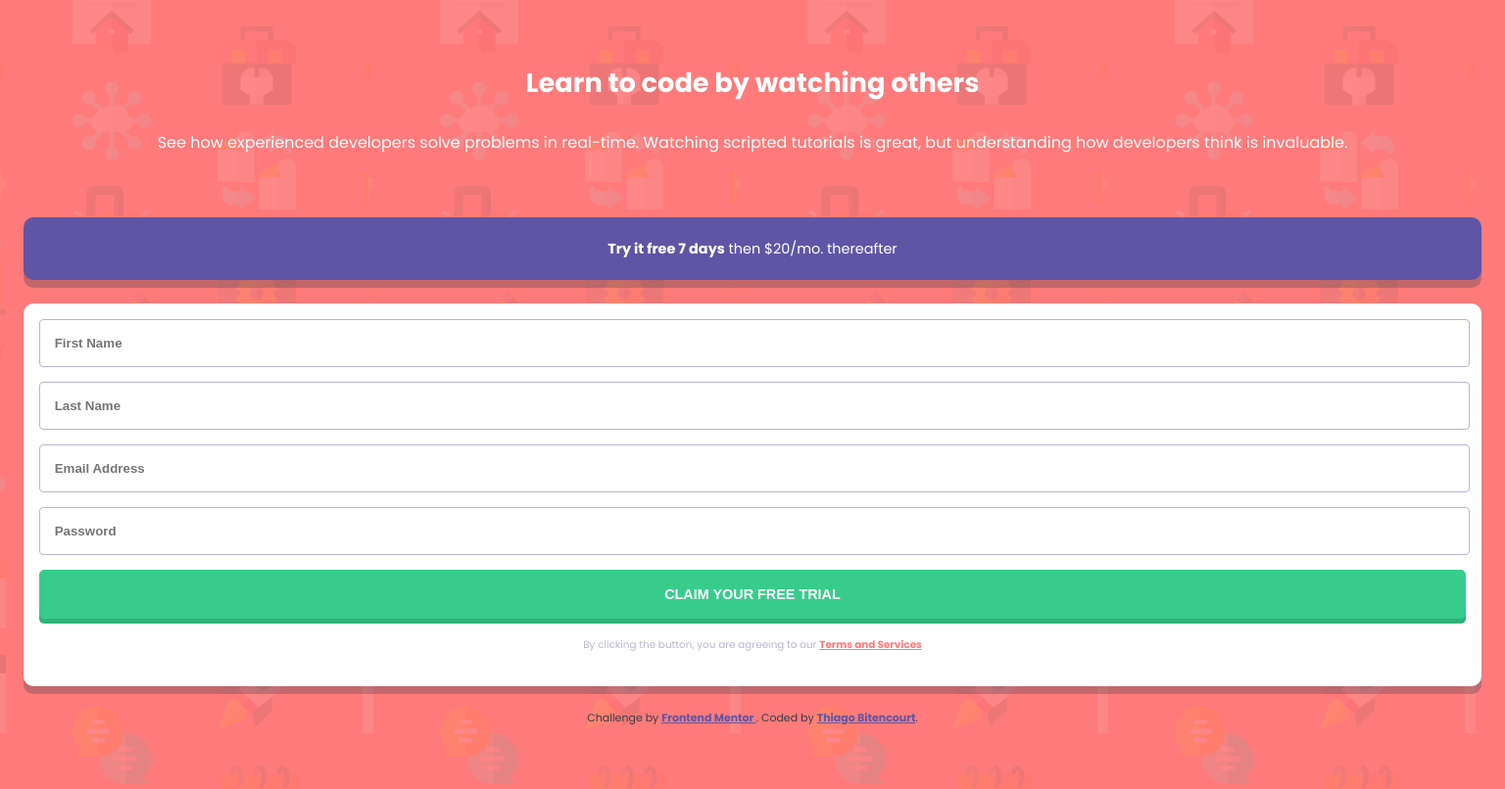
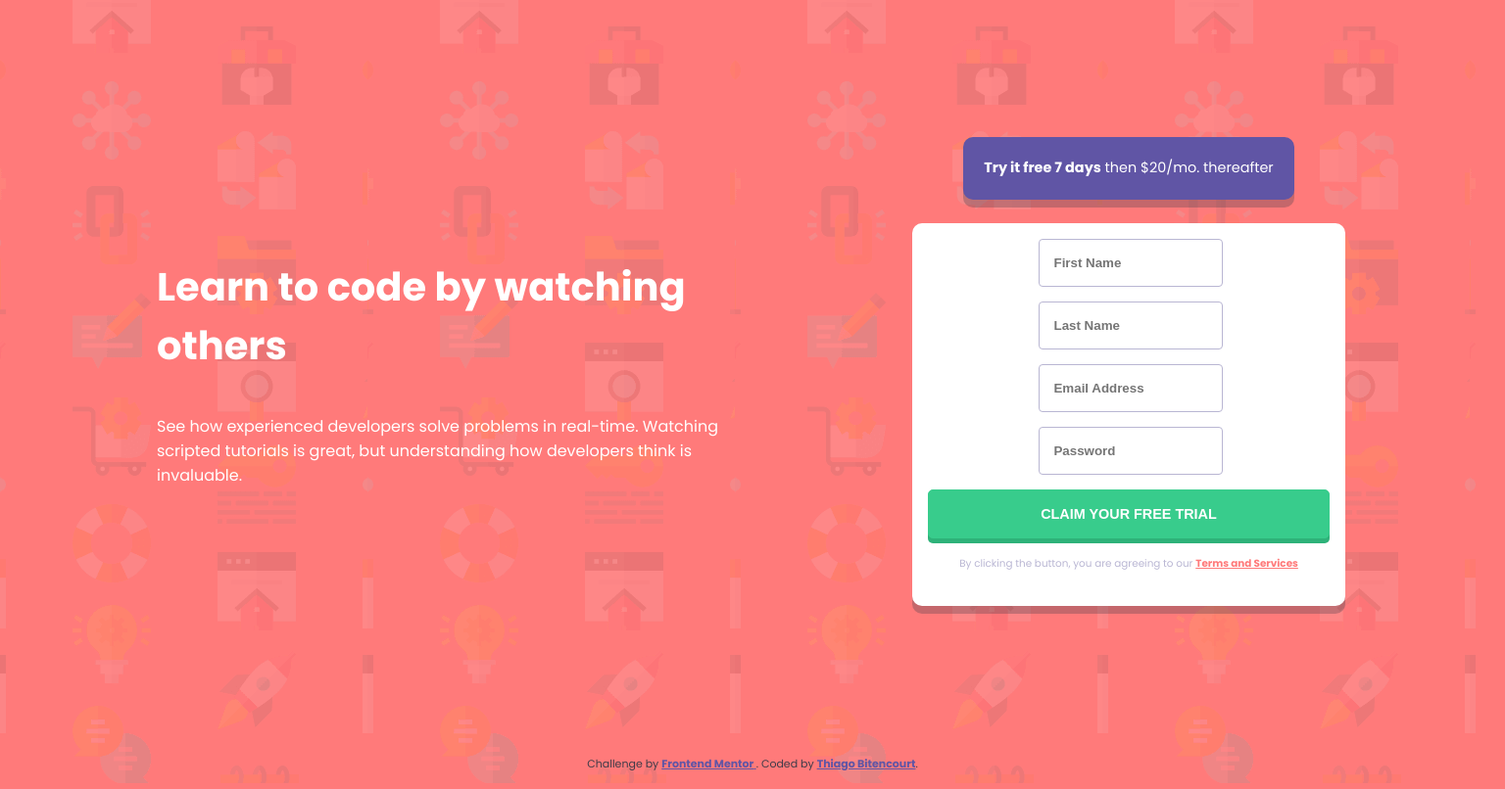
Before and after one commit to thiagobitencourt/frontend-mentor-sign-up-form, a plain HTML site: page index.html in a window 1536 px wide. Shown: the whole page at 98% size. Drawn offline with Linux system fonts and the light colour scheme.

Commit message:
Add desktop style

```diff
--- a/style.css
+++ b/style.css
@@ -163,3 +163,32 @@ a {
 .attribution a {
   color: var(--primary-blue);
 }
+
+/* DEKSTOP STYLES */
+@media screen and (min-width: 1333px) {
+  body {
+    display: grid;
+    grid-template-columns: repeat(2, 1fr);
+    grid-template-rows: 1fr;
+    height: 100vh;
+    margin: auto;
+  }
+
+  body section {
+    justify-self: center;
+    align-self: center;
+  }
+
+  .welcome-section {
+    text-align: left;
+    margin-left: 10rem;
+  }
+
+  .welcome-section__title {
+    font-size: 2.5em;
+  }
+
+  footer {
+    grid-column: 1 / -1;
+  }
+}
```
